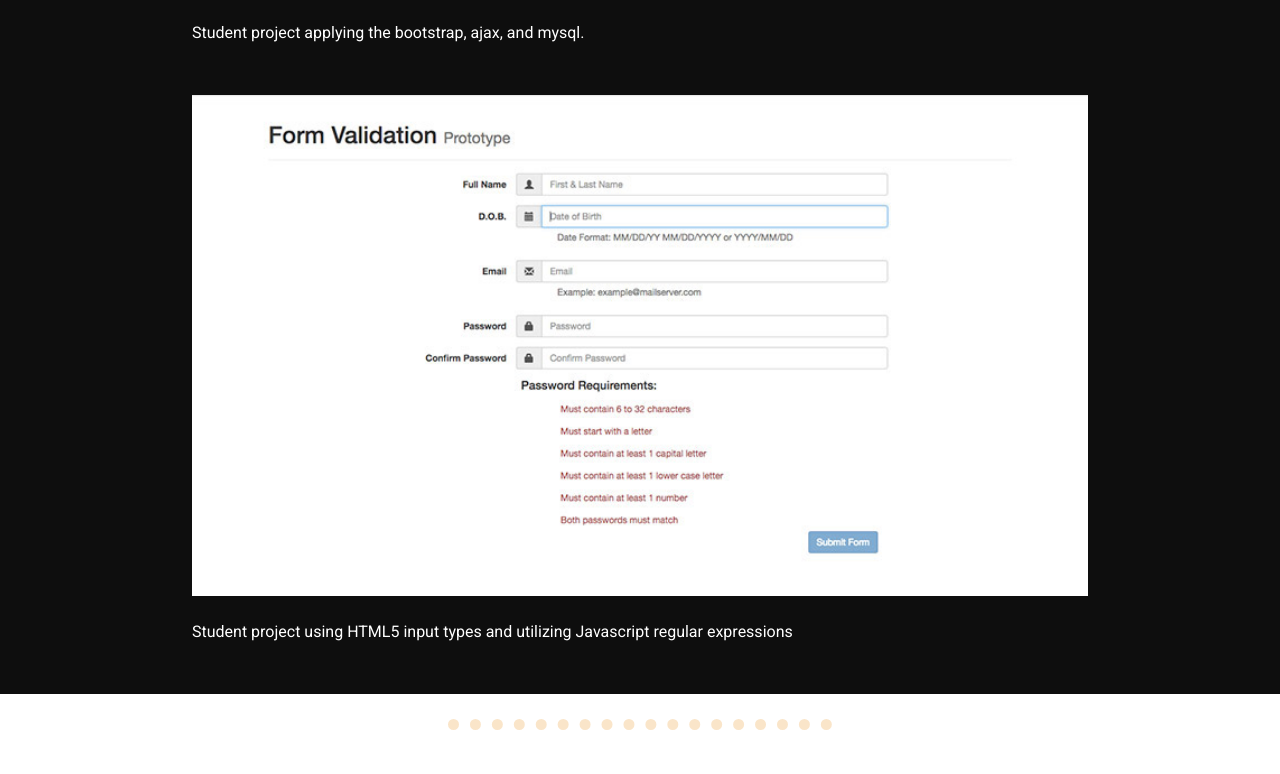
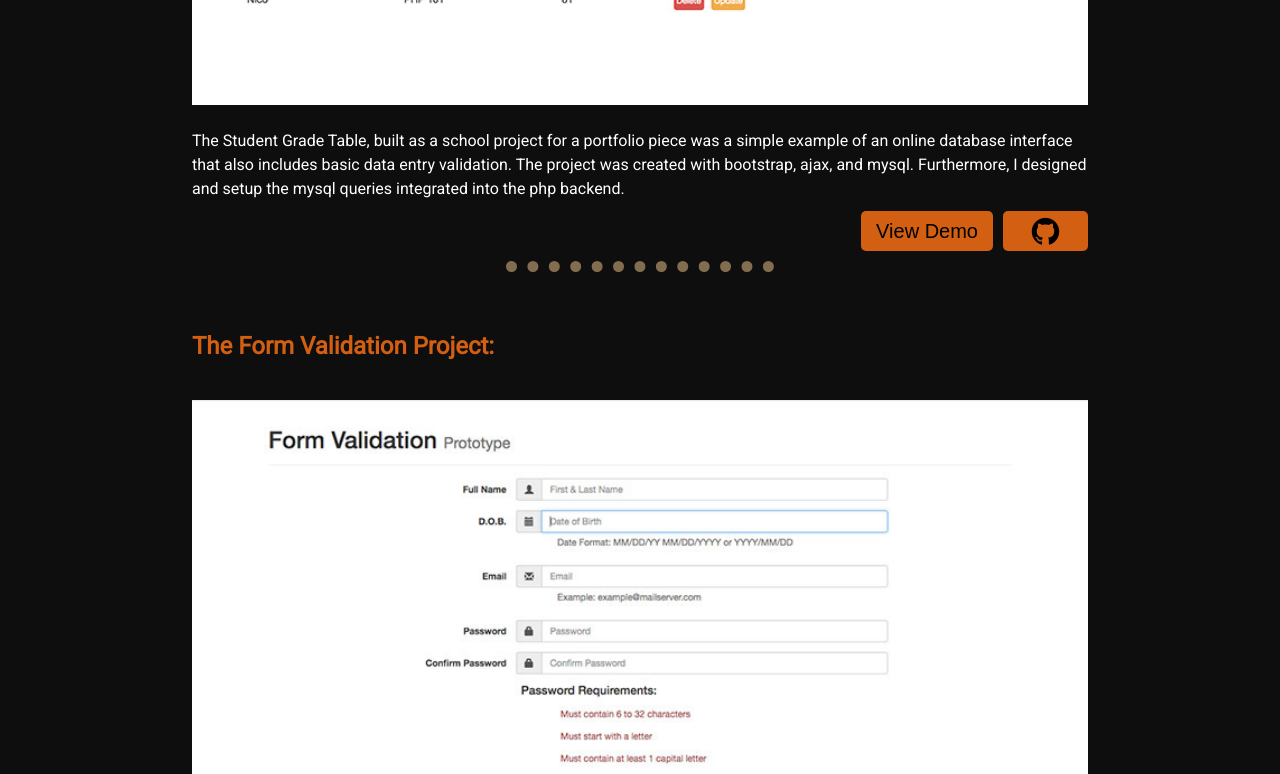
Before and after one commit to Carlos-Blandino/portfolio, a plain HTML site: page index.html in a window 1280 px wide. Shown: the part 2015-2789 px from the top of the page. Drawn offline with nearby package versions, Linux system fonts and the light colour scheme.

Commit message:
working on the demo, github buttons, and project descriptions

```diff
--- a/index.html
+++ b/index.html
@@ -48,7 +48,7 @@
                 <div id="home">
                     <header>
                         <div class="main-section-header">
-                            <h1>Software Engineer</h1>
+                            <h3>Software Engineer</h3>
                             <p>Javascript &cir; React &cir; Node</p>
                             <a href="#"><i class="fa fa-facebook face-black"></i></a>
                             <span>&cir;</span>
@@ -118,22 +118,34 @@
                             </header>
                             <div>
                                 <div class="project-images">
+                                    <h2>The Student Grade Table Project:</h2>
                                     <img src="images/student_grade_table_2.jpg" alt="image of student grade table interface">
-                                    <p>Student project applying the bootstrap, ajax, and mysql.</p>
-
+                                    <p>The Student Grade Table, built as a school project for a portfolio piece was a simple example of an online database interface that also includes basic data entry validation. The project was created with bootstrap, ajax,
+                                        and mysql. Furthermore, I designed and setup the mysql queries integrated into the php backend. </p>
+                                    <div class="social">
+                                        <button href="#">View Demo</button>
+                                        <button class="social-button"><a href="#"><i class="fa fa-github face-black"></i></a></button>
+                                    </div>
                                 </div>
-
+                                <hr>
                                 <div class="project-images">
+                                    <h2>The Form Validation Project:</h2>
                                     <img src="images/form_validation_2.jpg" alt="image of an input form interface">
-                                    <p>Student project using HTML5 input types and utilizing Javascript regular expressions</p>
+                                    <p>The Form Validation Prototype's is another school project with the purpose of demostrating a portfolio piece that focuses on client side processing. I utilized Javascript's regular expressions and used an extensive
+                                        amount of HTML5's new input types to aid in the process of data retrieval. The project was created with bootstrap and vanilla Javascript. </p>
+                                    <div class="social">
+                                        <button href="#">View Demo</button>
+                                        <button class="social-button"><a href="#"><i class="fa fa-github face-black"></i></a></button>
+                                    </div>
                                 </div>
-
                             </div>
-
 
                         </div>
 
-                    </section>
+
+                </div>
+
+                </section>
                 </div>
 
                 <!--Portfolio section ends here-->
--- a/styles.css
+++ b/styles.css
@@ -51,18 +51,33 @@ ul {
 .face-black {
     color: #000;
     width: 55px;
-    font-size: 1.25rem;
+    font-size: 2rem;
 }
 
 .face-white {
     text-align: center;
     color: #fff;
     width: 55px;
-    font-size: 1.25rem;
+    font-size: 2rem;
 }
 
 .social {
     float: right;
+}
+
+button {
+    background-color: #d25f12;
+    height: 2.5rem;
+    border: none;
+    padding: 5px 15px;
+    color: black;
+    border-radius: 5px;
+    font-size: 1.25rem;
+}
+
+.social-button {
+    float: right;
+    margin-left: 10px;
 }
 
 
@@ -151,7 +166,7 @@ header {
     padding: 5px;
 }
 
-.main-section-header h1 {
+.main-section-header h3 {
     font-size: 3rem;
     font-family: 'Roboto', sans-serif;
     text-decoration: underline;
@@ -211,16 +226,6 @@ textarea {
     border-radius: 5px;
 }
 
-button {
-    background-color: #d25f12;
-    height: 2.5rem;
-    border: none;
-    padding: 5px 15px;
-    color: black;
-    border-radius: 5px;
-    font-size: 1.25rem;
-}
-
 textarea {
     width: 100%;
     height: 25vh;
@@ -246,7 +251,7 @@ textarea {
 #portfolio {
     background-color: rgb(14, 14, 14);
     height: auto;
-    padding: 5vh 0;
+    padding: 10vh 0;
     color: rgb(255, 255, 255);
 }
 
@@ -257,9 +262,13 @@ textarea {
 }
 
 .project-images img {
-    margin-top: 40px;
+    margin-top: 20px;
     margin-bottom: 20px;
     width: 70vw;
+}
+
+.project-images {
+    margin: 60px 0;
 }
 
 
```
